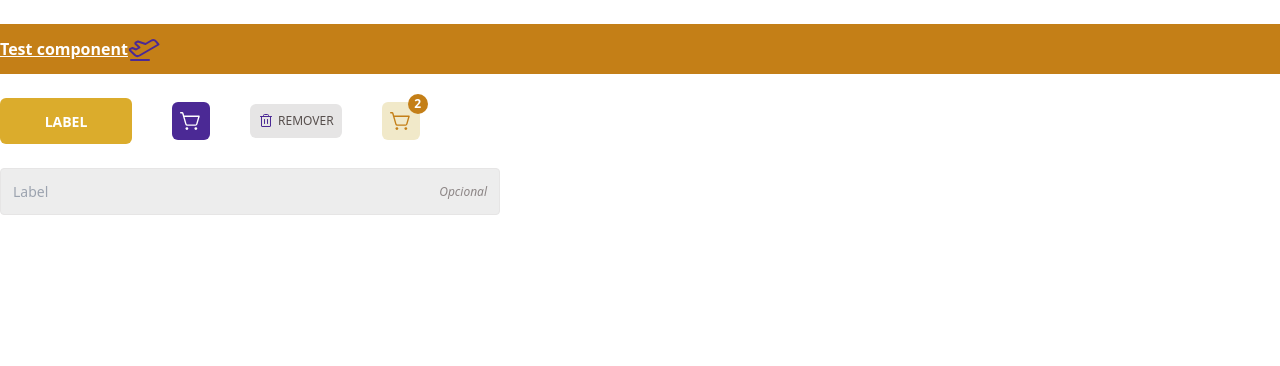
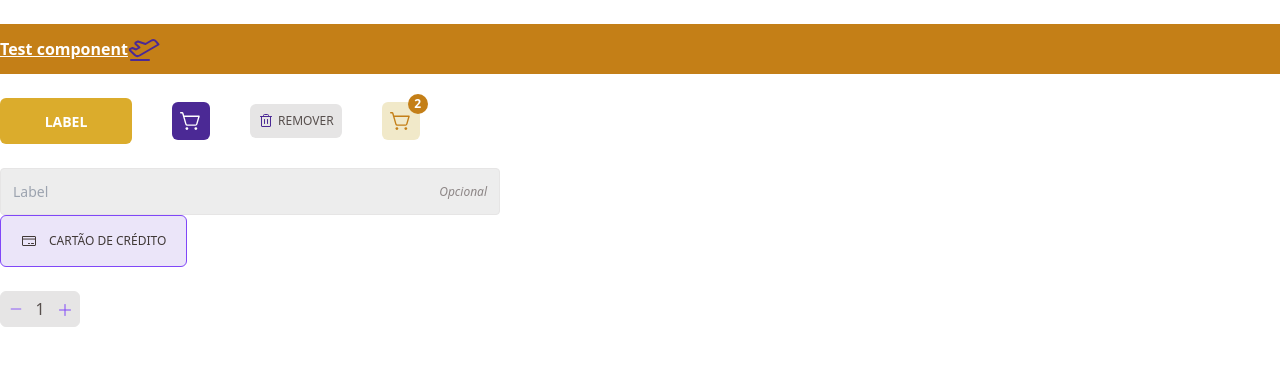
Before and after one commit to alex-britto/PDCoffe, a React (Vite) app: page / in a window 1280 px wide. Shown: the top 366 px of the page. Built offline with nearby package versions, Linux system fonts and the light colour scheme.

Commit message:
feat: creating NumberInput component + starting SelectInput component

```diff
--- a/src/App.tsx
+++ b/src/App.tsx
@@ -1,13 +1,16 @@
-import { ShoppingCartSimple, Trash } from "phosphor-react"
+import { CreditCard, ShoppingCartSimple, Trash } from "phosphor-react"
 import { useState } from "react"
 import { ThemeProvider } from "styled-components"
 import { Button } from "./components/Button/Button"
+import { NumberInput } from "./components/NumberInput/NumberInput"
+import { SelectInput } from "./components/SelectInput/SelectInput"
 import { Test } from "./components/Test/Test"
 import { TextField } from "./components/TextField/Textfield"
 import { defaultTheme } from "./styles/themes/defaultTheme"
 
 function App() {
   const [value, setValue] = useState<string>("")
+  const [number, setNumber] = useState<number>(1)
 
   return (
     <ThemeProvider theme={defaultTheme}>
@@ -45,6 +48,19 @@ function App() {
         value={value}
         onChange={({ target }) => setValue(target.value)}
       />
+
+      <div className="flex w-full gap-10 items-center">
+        <SelectInput
+          title="Cartão de crédito"
+          icon={<CreditCard size={16} />}
+        />
+      </div>
+
+      <NumberInput
+        className="mt-6"
+        value={number}
+        onChange={({ target }) => setNumber(target.value)}
+      />
     </ThemeProvider>
   )
 }
--- /dev/null
+++ b/src/components/NumberInput/NumberInput.tsx
@@ -0,0 +1,118 @@
+import { Minus, Plus } from "phosphor-react"
+import { InputHTMLAttributes, useState } from "react"
+import styled, { css } from "styled-components"
+import { defaultTheme } from "../../styles/themes/defaultTheme"
+
+export interface NumberInputProps
+  extends InputHTMLAttributes<HTMLInputElement> {
+  value?: any
+  onChange?: (value: any) => void
+  min?: number
+  max?: number
+  maxWidth?: string | number
+  minWidth?: string | number
+  width?: string | number
+}
+
+export const NumberInput = ({
+  value,
+  onChange,
+  min = 0,
+  max,
+  maxWidth = "100%",
+  minWidth = 72,
+  width = "min-content",
+  ...props
+}: NumberInputProps) => {
+  const [inputValue, setInputValue] = useState<number>(value)
+
+  return (
+    <Container {...props} width={width} maxWidth={maxWidth} minWidth={minWidth}>
+      <Button
+        type="button"
+        onClick={() =>
+          inputValue <= min ? inputValue : setInputValue(inputValue - 1)
+        }
+        disabled={inputValue <= min}
+      >
+        <Minus size={14} color={defaultTheme.colors.purple.default} />
+      </Button>
+
+      <Input
+        value={inputValue}
+        onChange={({ target }) => setInputValue(+target.value)}
+        type="number"
+        min={min}
+        max={max}
+      />
+
+      <Button
+        type="button"
+        onClick={() =>
+          max && inputValue >= max ? inputValue : setInputValue(inputValue + 1)
+        }
+        disabled={max && inputValue >= max ? true : false}
+      >
+        <Plus color={defaultTheme.colors.purple.default} />
+      </Button>
+    </Container>
+  )
+}
+
+const Input = styled.input`
+  ${({ theme }) => css`
+    background: ${theme.colors.transparent};
+    border: none;
+    color: ${theme.colors.base.text};
+    font-size: 16px;
+    margin: 0 2px;
+    min-width: 30px;
+    text-align: center;
+    width: 100%;
+
+    &:focus-visible {
+      outline: 0;
+    }
+
+    &::-webkit-outer-spin-button,
+    &::-webkit-inner-spin-button {
+      -webkit-appearance: none;
+      margin: 0;
+    }
+
+    &[type="number"] {
+      -moz-appearance: textfield;
+    }
+  `}
+`
+
+const Container = styled.div<{
+  width: string | number
+  minWidth: string | number
+  maxWidth: string | number
+}>`
+  ${({ theme, width, maxWidth, minWidth }) => css`
+    align-items: center;
+    background: ${theme.colors.base.button};
+    border: 1px solid ${theme.colors.base.button};
+    border-radius: 6px;
+    display: flex;
+    justify-content: space-between;
+    max-width: ${typeof maxWidth === "number" ? maxWidth + "px" : maxWidth};
+    min-width: ${typeof minWidth === "number" ? minWidth + "px" : minWidth};
+    padding: 5px 8px;
+    width: ${typeof width === "number" ? width + "px" : width};
+  `}
+`
+const Button = styled.button`
+  ${({ theme }) => css`
+    height: 14px;
+    width: 14px;
+
+    &:hover {
+      & line {
+        stroke: ${theme.colors.purple.dark};
+      }
+    }
+  `}
+`
--- /dev/null
+++ b/src/components/SelectInput/SelectInput.tsx
@@ -0,0 +1,54 @@
+import { ReactNode } from "react"
+import styled, { css } from "styled-components"
+
+interface SelectInputProps {
+  title: string
+  icon?: ReactNode
+  iconColor?: string
+  selected?: boolean
+  onClick?: () => void
+}
+
+export const SelectInput = ({
+  title,
+  icon,
+  iconColor,
+  selected = false,
+  onClick,
+  ...props
+}: SelectInputProps) => {
+  return (
+    <Container {...props} selected={true} onClick={onClick}>
+      {icon && <span className="mr-3">{icon}</span>}
+      <p>{title}</p>
+    </Container>
+  )
+}
+
+const Container = styled.div<{
+  selected?: boolean
+}>`
+  ${({ theme, selected }) => css`
+    align-items: center;
+    background: ${selected
+      ? theme.colors.purple.light
+      : theme.colors.base.button};
+    border: 1px solid;
+    border-color: ${selected ? theme.colors.purple.default : "transparent"};
+    border-radius: 6px;
+    color: ${theme.colors.base.subtitle};
+    cursor: pointer;
+    display: flex;
+    font-size: 12px;
+    justify-content: flex-start;
+    overflow: hidden;
+    padding: 16px 20px;
+    position: relative;
+    text-transform: uppercase;
+    width: auto;
+
+    &:hover {
+      background: ${!selected && theme.colors.base.hover};
+    }
+  `}
+`
```
